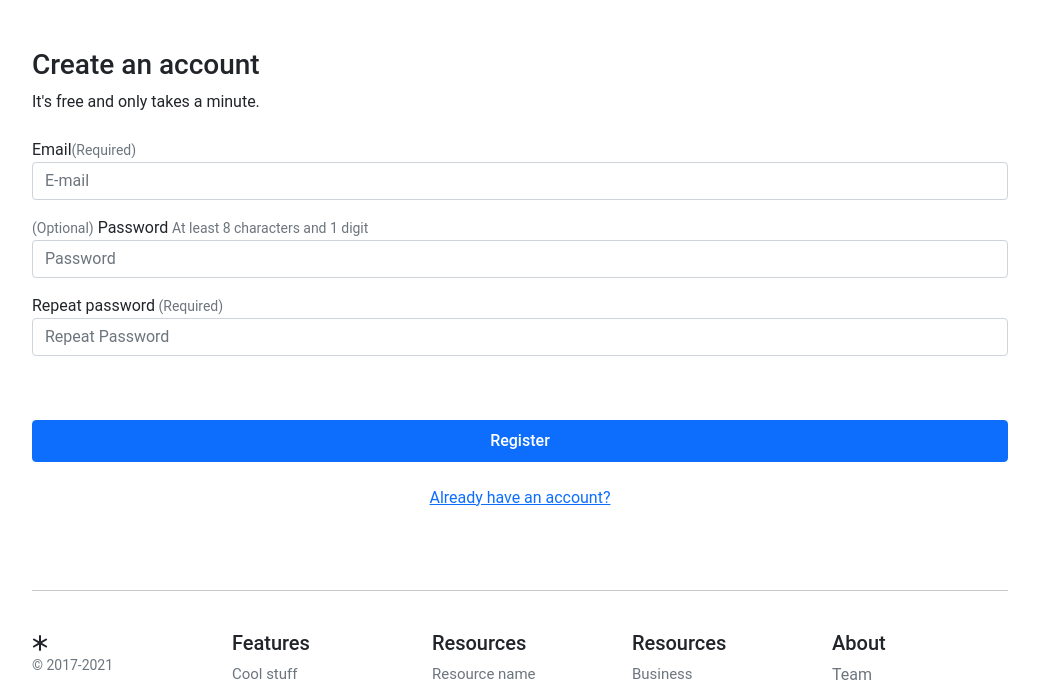
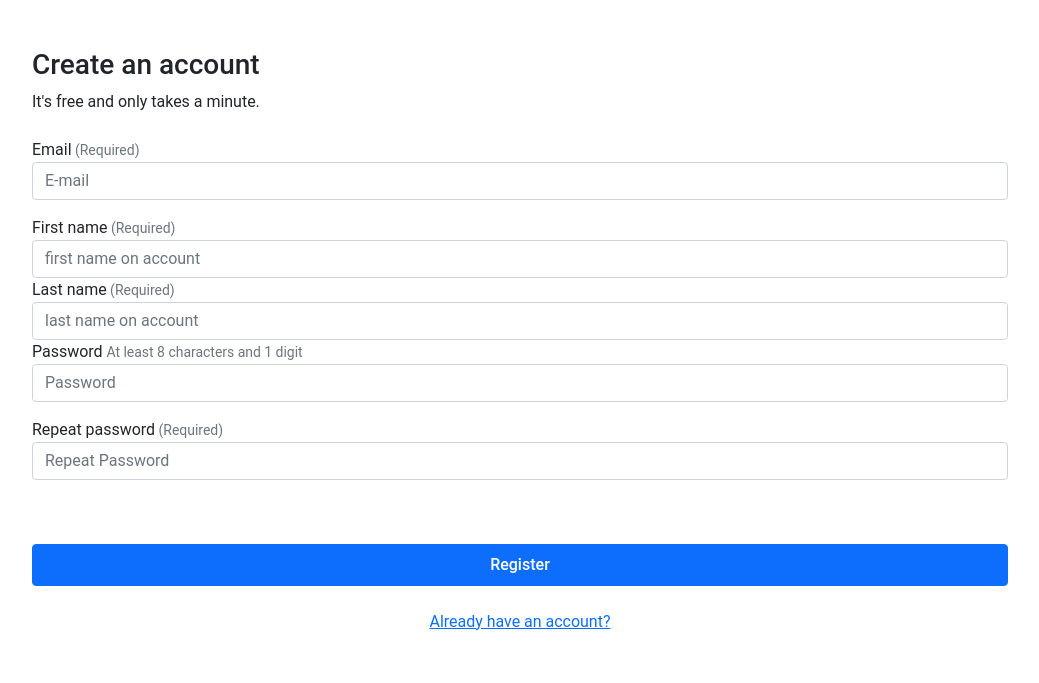
Before and after one commit to alexakarpov/htmshop, a Django app: page /accounts/register/ in a window 1280 px wide. Shown: the part 118-801 px from the top of the page, without its empty margins (120-1159 px from the left). Run offline with Django 3.2, Linux system fonts and the light colour scheme; data comes from the database, SQL or seed files in the repository; parts of the project's set-up code (start-up, migrations or seed data) failed here and were passed over; some libraries are stand-ins or nearby versions.

Commit message:
full name in registration template

```diff
--- a/templates/accounts/register.html
+++ b/templates/accounts/register.html
@@ -18,10 +18,12 @@
     {% endfor %}
   {% endif %}
 
-  <label>{{ form.email.label}}<span class="text-muted small">(Required)</span></label>
+  <label>{{ form.email.label}}<span class="text-muted small"> (Required)</span></label>
   {{ form.email }}
-  <label>{{ form.name.label}}<span class="text-muted small">(Optional)</span></label>
-  {{ form.name }}
+  <label>{{ form.first_name.label}}<span class="text-muted small"> (Required)</span></label>
+  {{ form.first_name }}
+  <label>{{ form.last_name.label}}<span class="text-muted small"> (Required)</span></label>
+  {{ form.last_name }}
   <label>{{ form.password.label}}</label>
 
   <small class="form-text text-muted mb-4 small">At least 8 characters and 1 digit</small>
```
